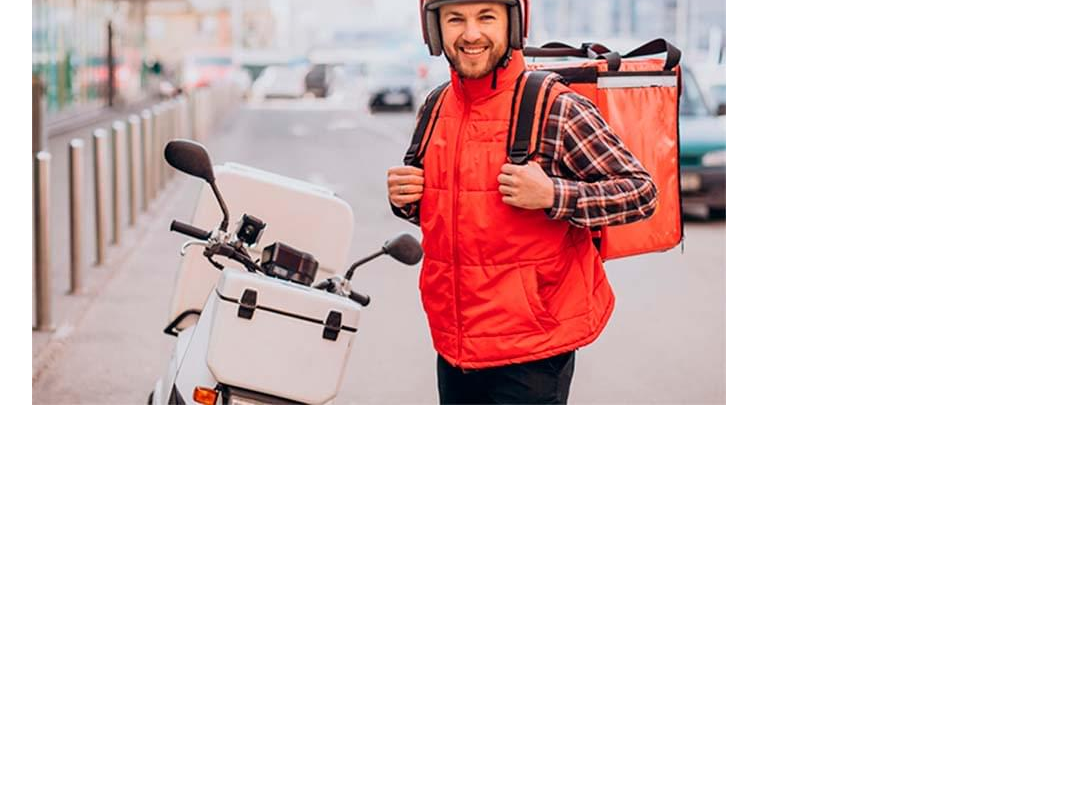
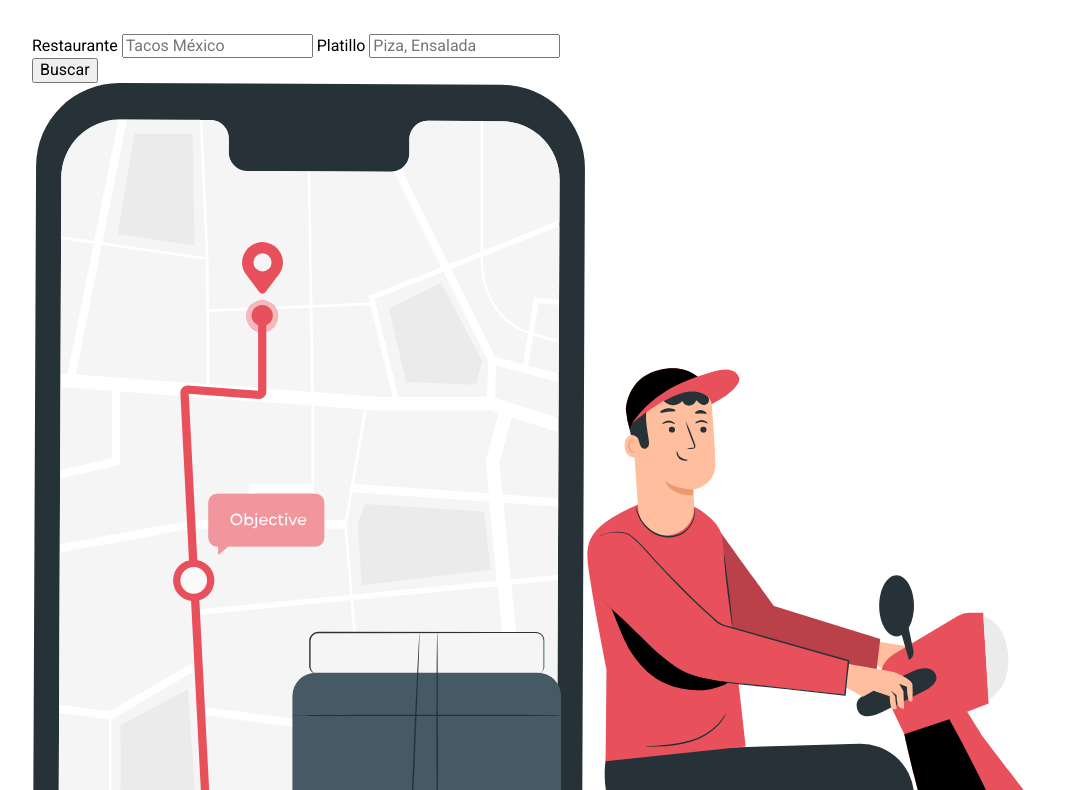
Before and after one commit to IOfiucoI/Delivery, a website: page index.html in a window 1280 px wide. Shown: the part 242-1032 px from the top of the page, without its empty margins (8-1087 px from the left). Before the commit the page ends 800 px from the top, so only its background shows below. Drawn offline with Linux system fonts and the light colour scheme.

Commit message:
Formulario

```diff
--- a/index.html
+++ b/index.html
@@ -29,13 +29,19 @@
         <div class="contenedor formulario">
             <div class="formulario__grid">
                 <div class="formulario__contenido">
-
-                    <div class="formulario__campo">
-
+                    <h2 class="formulario__heading">Encuentra comida de tu restaurante favorito</h2>
+                    <div class="formulario__buscar">
+                        <div class="formulario__campo">
+                            <label for="restaurante" class="formulario__label">Restaurante</label>
+                            <input id="restaurante" class="formulario__input" placeholder="Tacos México">
+                            <label for="restaurante" class="formulario__label">Platillo</label>
+                            <input id="restaurante" class="formulario__input" placeholder="Piza, Ensalada">
+                        </div>
+                        <input type="submit" class="formulario_submit" value="Buscar">
                     </div>
                 </div>
-                <div class="formulario__imagen">
-                    <img src="build/img/repartidor.jpg" alt="repartidor">
+                <div class="formulario__imagen-contenedor">
+                    <img class="formulario__imagen" src="build/img/dibujo_repartidor.svg" alt="repartidor">
                 </div>
             </div>
         </div>
```
